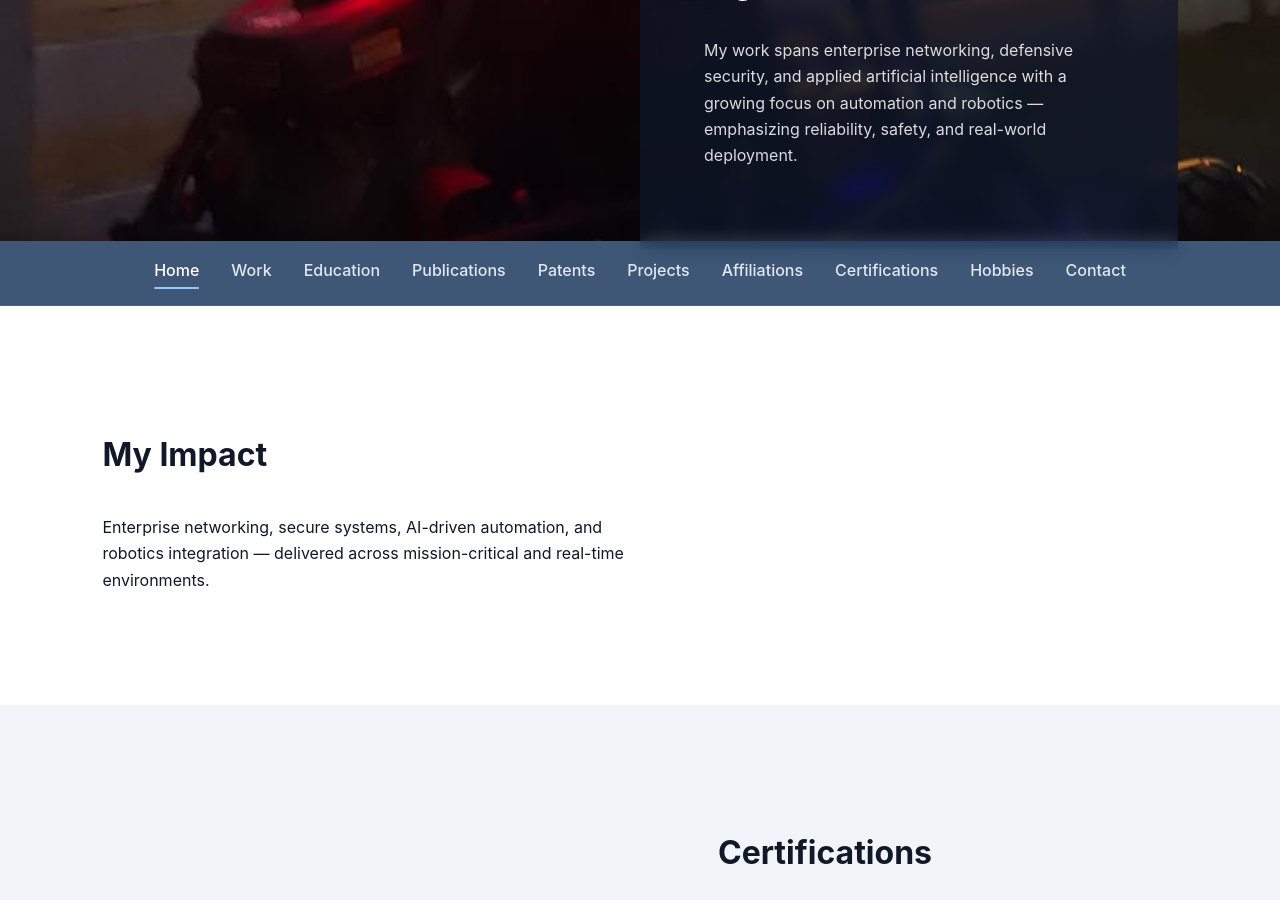
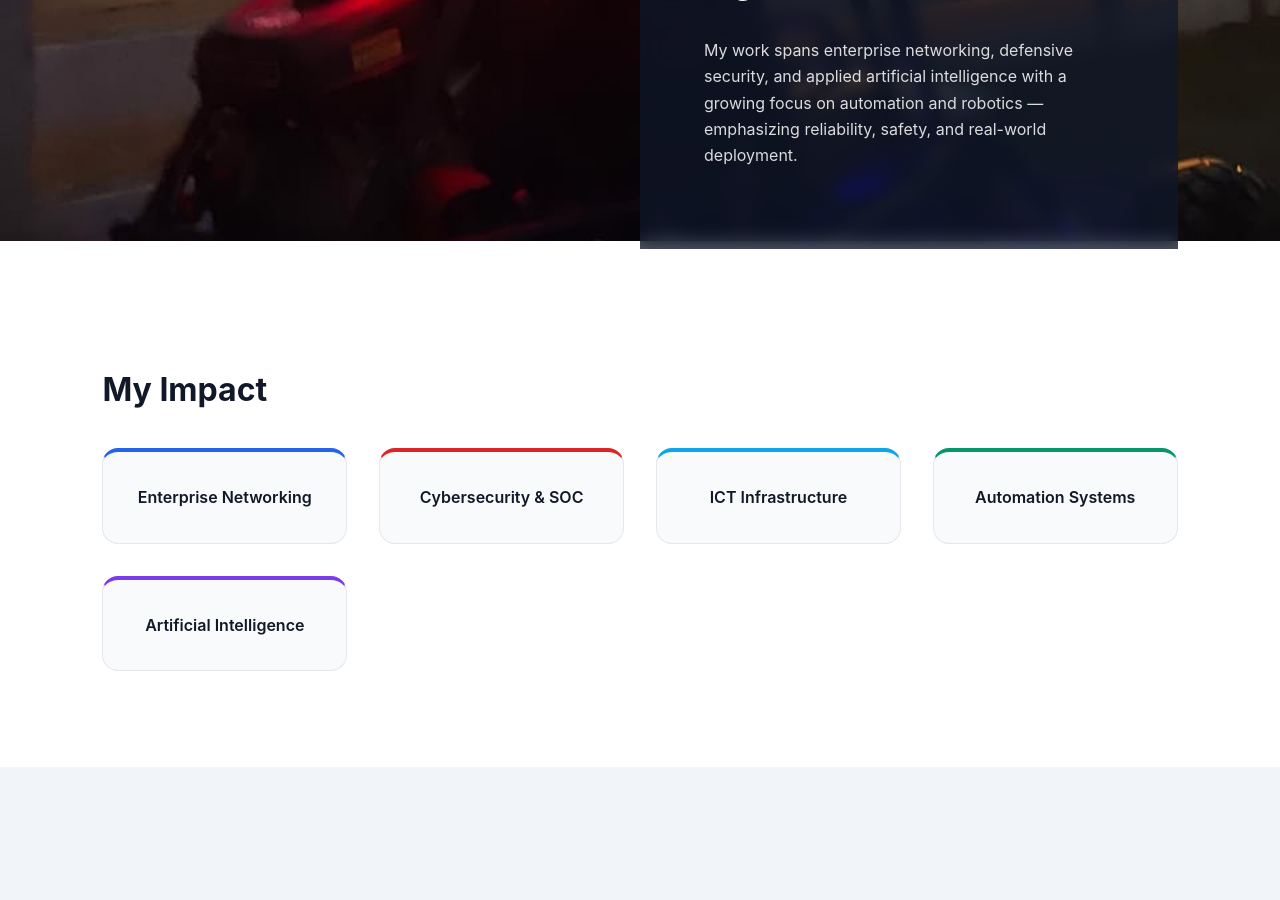
Before and after one commit to bilal-ismail/bilal-ismail.github.io, a Jekyll site: the page built from index.md, in a window 1280 px wide and 900 px high, scrolled down 524 px. Built offline with Jekyll 4.4.1, drawn with Linux system fonts in a browser that asks for light colours.

Commit message:
Update index.md

```diff
--- a/index.md
+++ b/index.md
@@ -33,7 +33,6 @@ title: Home
   </div>
 </section>
 
-{% include header.html %}
 
 
 <script>
@@ -64,26 +63,33 @@ title: Home
 ======================================================= -->
 
 <section class="impact-section">
+  <h2>My Impact</h2>
+
   <div class="impact-grid">
 
-    <div class="impact-text">
-      <h2>My Impact</h2>
-      <p>
-        Enterprise networking, secure systems, AI-driven automation,
-        and robotics integration — delivered across mission-critical
-        and real-time environments.
-      </p>
+    <div class="impact-card network">
+      Enterprise Networking
     </div>
 
-    <div class="impact-images">
-      {% assign impact_images = site.static_files | where_exp: "file", "file.path contains '/assets/images/impact/'" %}
-      {% for image in impact_images %}
-        <img src="{{ image.path | relative_url }}" alt="">
-      {% endfor %}
+    <div class="impact-card security">
+      Cybersecurity & SOC
+    </div>
+
+    <div class="impact-card ict">
+      ICT Infrastructure
+    </div>
+
+    <div class="impact-card automation">
+      Automation Systems
+    </div>
+
+    <div class="impact-card ai">
+      Artificial Intelligence
     </div>
 
   </div>
 </section>
+
 
 <!-- =======================================================
                         CERTIFICATIONS
```
